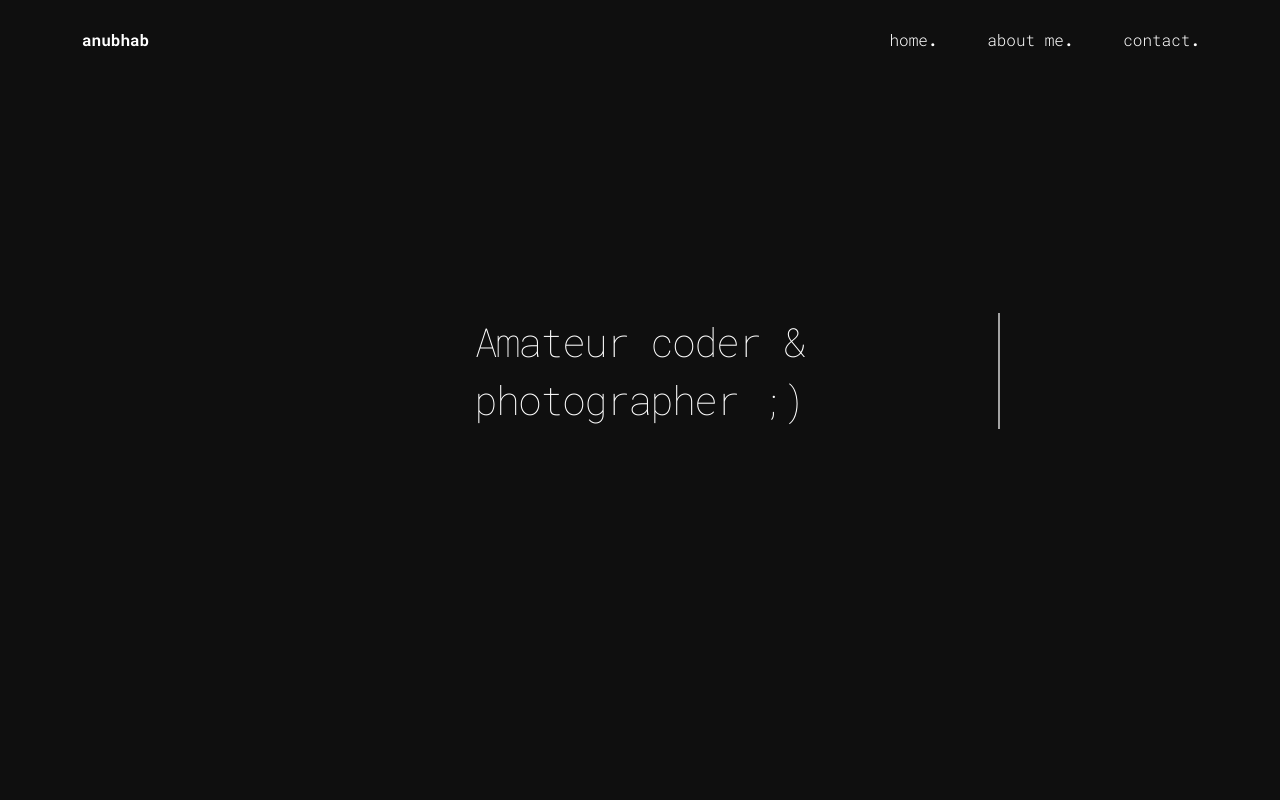
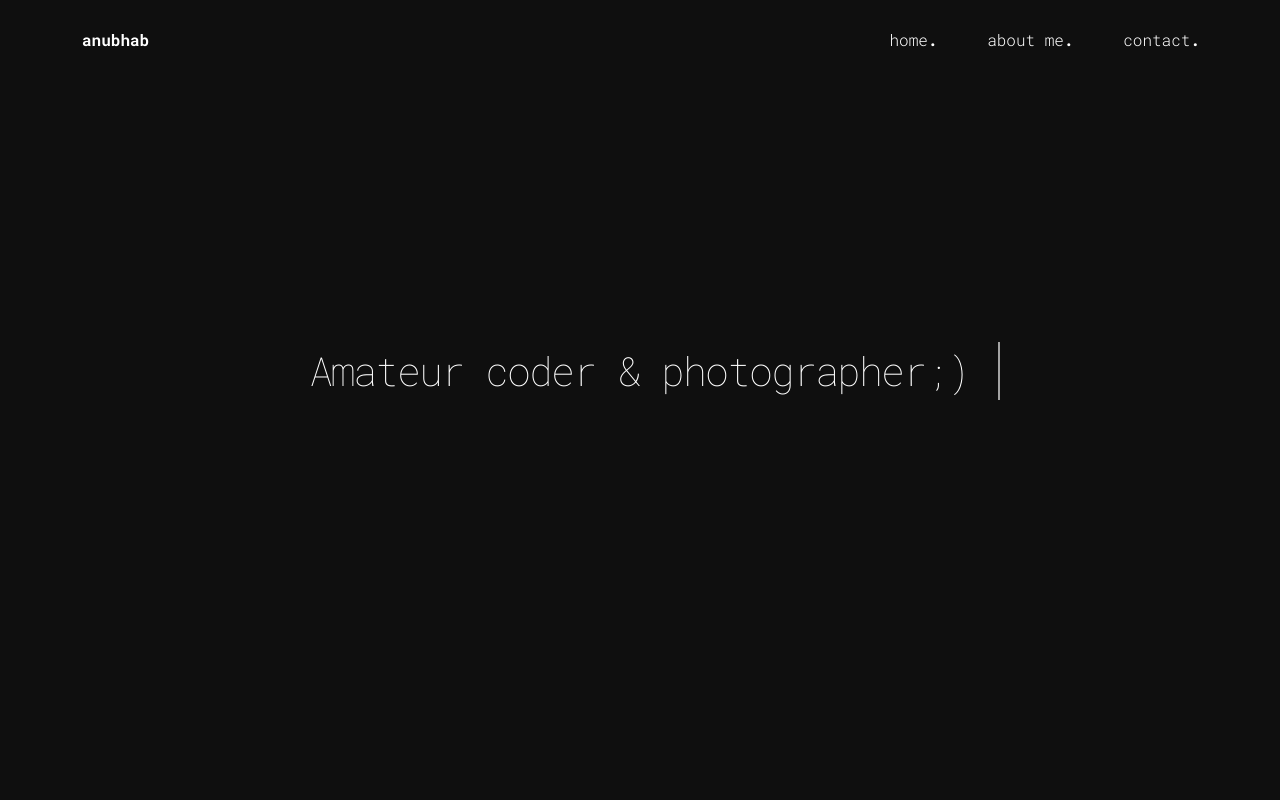
Before and after one commit to anubhab-code/anubhab-code.github.io, a plain HTML site: page index.html in a window 1280 px wide. Shown: the top 800 px of the page. Drawn offline with nearby package versions, Linux system fonts and the light colour scheme.

Commit message:
Update index.html

```diff
--- a/index.html
+++ b/index.html
@@ -63,8 +63,7 @@
             <!--------------- hero section starts here --------------->
             <div class="hero">
                   <div class="header">
-                        <h1 class="line anim-typewriter">Amateur coder & </h1>
-                        <h1 class="line anim-typewriter">photographer ;) </h1>
+                        <h1 class="line anim-typewriter">Amateur coder & photographer;)</h1>
 
                   </div>
             </div>
```
